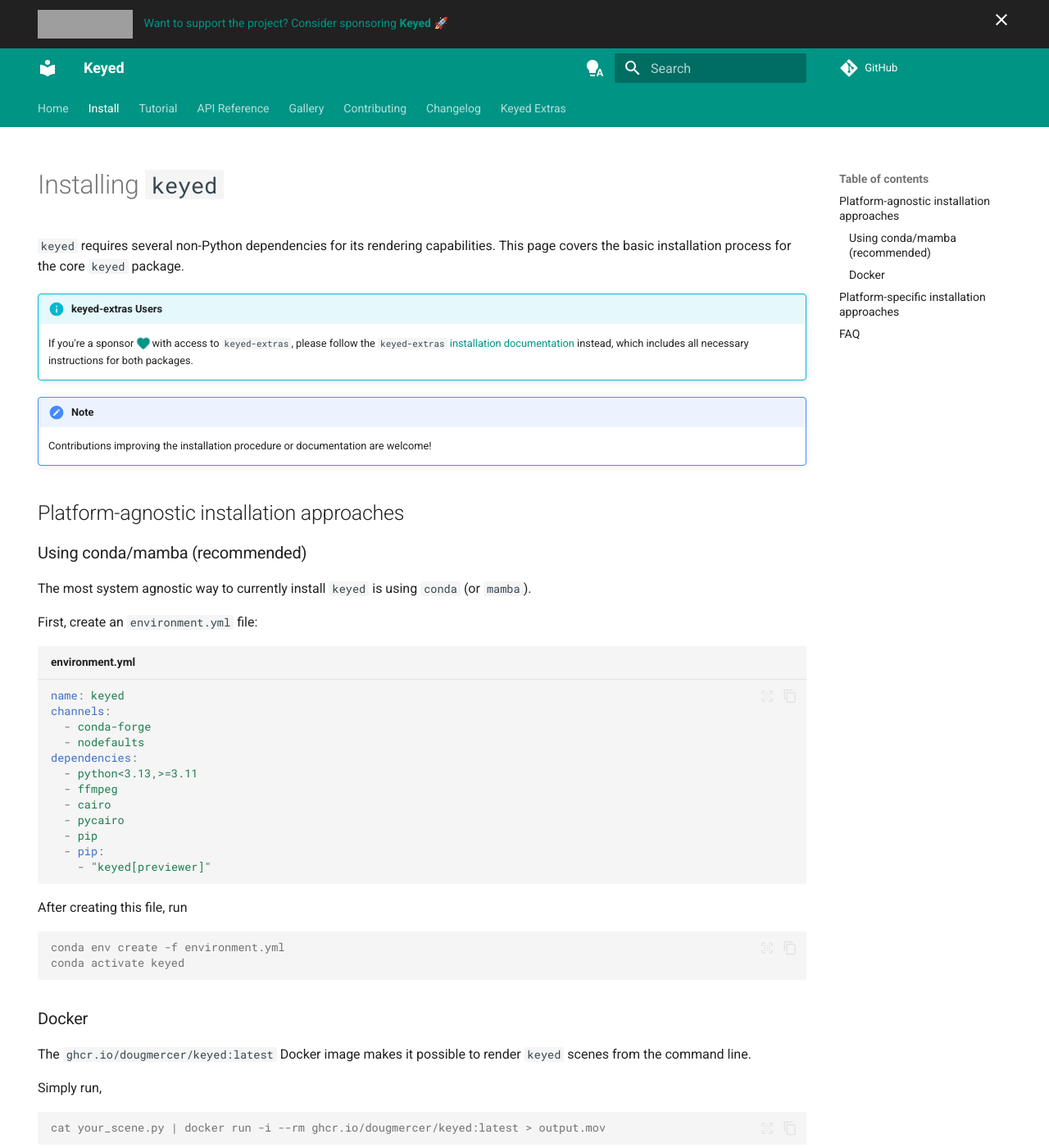
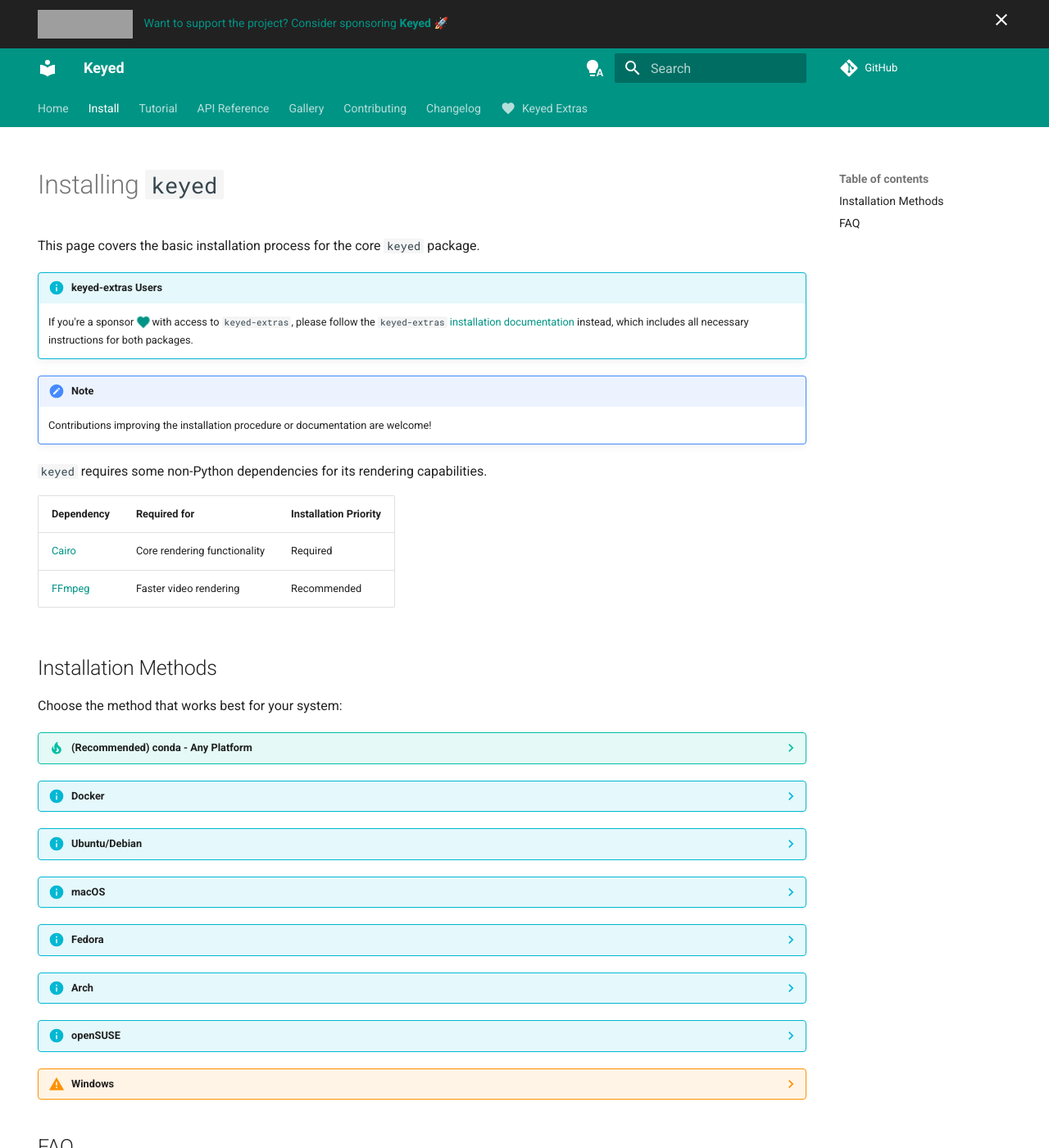
Before and after one commit to dougmercer/keyed, an MkDocs documentation site: the page built from docs/install.md, in a window 1280 px wide and 1400 px high. Shown: the whole window at 82% size. Built offline with MkDocs 1.6.1 and Material for MkDocs 9.7.7, drawn with Linux system fonts in a browser that asks for light colours; comment, search, counter and statistics services are not loaded; some of the changed text lies outside the part shown; grey boxes are pictures that could not be loaded.

````diff
--- a/docs/hooks/video_replace.py
+++ b/docs/hooks/video_replace.py
@@ -5,6 +5,11 @@ from bs4 import BeautifulSoup
 
 def on_post_page(html, page, config):
     """Post-process the HTML after it's been rendered."""
+    html = _handle_video(html, page)
+    return html
+
+
+def _handle_video(html, page):
     if "api/easing/" not in page.url:
         return html
 
--- a/docs/install.md
+++ b/docs/install.md
@@ -5,7 +5,7 @@ hide:
 
 # Installing `keyed`
 
-`keyed` requires several non-Python dependencies for its rendering capabilities. This page covers the basic installation process for the core `keyed` package.
+This page covers the basic installation process for the core `keyed` package.
 
 !!! info "keyed-extras Users"
 
@@ -15,52 +15,55 @@ hide:
 
     Contributions improving the installation procedure or documentation are welcome!
 
+`keyed` requires some non-Python dependencies for its rendering capabilities.
 
-## Platform-agnostic installation approaches
+| Dependency | Required for | Installation Priority |
+|------------|--------------|----------------------|
+| [Cairo](https://www.cairographics.org/) | Core rendering functionality | Required |
+| [FFmpeg](https://ffmpeg.org/) | Faster video rendering | Recommended |
 
-### Using conda/mamba (recommended)
 
-The most system agnostic way to currently install `keyed` is using `conda` (or `mamba`).
+## Installation Methods
 
-First, create an `environment.yml` file:
+Choose the method that works best for your system:
 
-```yml title="environment.yml"
-name: keyed
-channels:
-  - conda-forge
-  - nodefaults
-dependencies:
-  - python<3.13,>=3.11
-  - ffmpeg
-  - cairo
-  - pycairo
-  - pip
-  - pip:
-    - "keyed[previewer]"
-```
+??? tip "(Recommended) conda - Any Platform"
 
-After creating this file, run
+    Create an `environment.yml` file:
 
-```console
-conda env create -f environment.yml
-conda activate keyed
-```
+    ```yml title="environment.yml"
+    name: keyed
+    channels:
+    - conda-forge
+    - nodefaults
+    dependencies:
+    - python<3.13,>=3.11
+    - ffmpeg
+    - cairo
+    - pip
+    - pip:
+        - "keyed[previewer]"
+    ```
 
-### Docker
+    After creating your environment.yml file, run:
 
-The `ghcr.io/dougmercer/keyed:latest` Docker image makes it possible to render `keyed` scenes from the command line.
 
-Simply run,
+    ```console
+    conda env create -f environment.yml
+    conda activate keyed
+    ```
 
-```console
-cat your_scene.py | docker run -i --rm ghcr.io/dougmercer/keyed:latest > output.mov
-```
+??? info "Docker"
 
-!!! note "Limited Capabilities"
+    The `keyed:latest` Docker image makes it possible to render `keyed` scenes from the command line. Run,
 
-    Does not support the QT-based animation preview GUI.
+    ```console
+    cat your_scene.py | docker run -i --rm ghcr.io/dougmercer/keyed:latest > output.mov
+    ```
 
-## Platform-specific installation approaches
+    !!! note "Limited Capabilities"
+
+        Does not support the animation previewer window.
 
 ??? info "Ubuntu/Debian"
     ```shell
--- a/docs/stylesheets/extra.css
+++ b/docs/stylesheets/extra.css
@@ -6,6 +6,20 @@
 
   50% {
     transform: scale(1.2);
+  }
+
+  100% {
+    transform: scale(1);
+  }
+}
+
+@keyframes subtle-pulse {
+  0% {
+    transform: scale(1);
+  }
+
+  50% {
+    transform: scale(1.05);
   }
 
   100% {
````
Also changed, not shown: README.md (+3 -4 lines), docs/conventions.md (+6 -2 lines), docs/extras/index.md (+6 -2 lines), docs/hooks/shortcodes.py (+15 -0 lines), docs/plugins/custom_tags_extension.py (+15 -0 lines), 1 other file.
